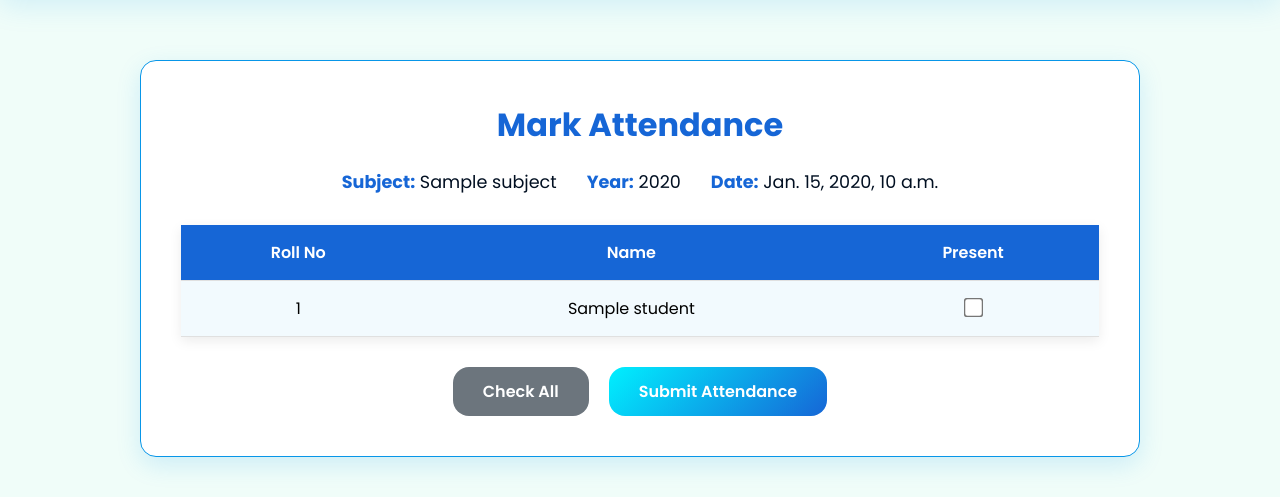
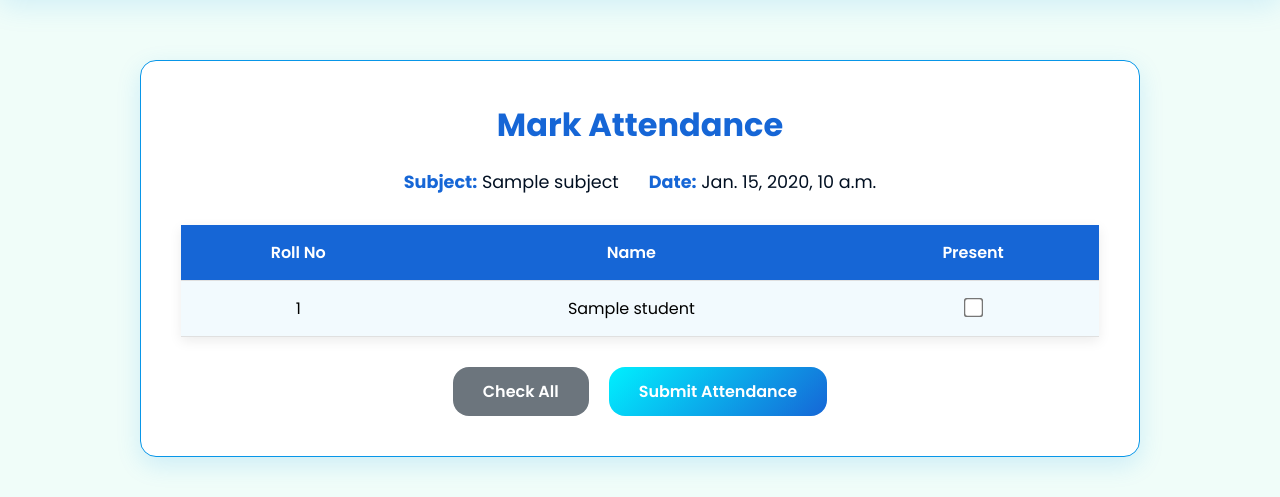
Before and after one commit to itattender2025/attender, a Django app: template templates/mark_attendance.html in a window 1280 px wide. Shown: the part 60-557 px from the top of the page. Run offline with Django 5.2, Linux system fonts and the light colour scheme; the template is opened without the code that fills it: most values are stand-ins (such as "Sample title", 1, 10 or a date in 2020); data that the repository does not hold is empty.

Commit message:
year removed from attendance page

```diff
--- a/templates/mark_attendance.html
+++ b/templates/mark_attendance.html
@@ -541,7 +541,6 @@
 
         <div class="info-bar">
             <div class="info-item"><strong>Subject:</strong> {{ subject }}</div>
-            <div class="info-item"><strong>Year:</strong> {{ year }}</div>
             <div class="info-item"><strong>Date:</strong> {{ date }}</div>
         </div>
 
```
Also changed, not shown: db.sqlite3.
